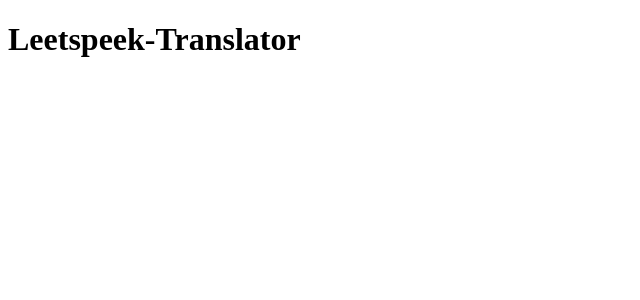
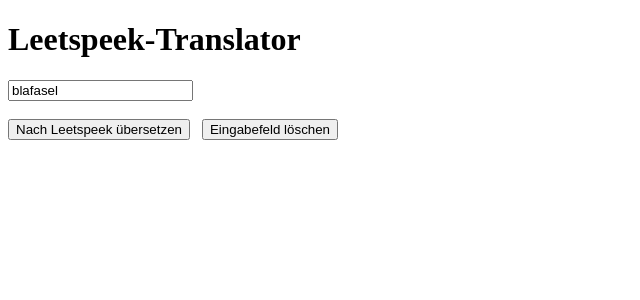
Before and after one commit to MDecker-MobileComputing/Angular_Leetspeak, an Angular app: page / in a window 1280 px wide. Shown: the top 300 px of the page, without its empty margins (0-640 px from the left). Built offline with nearby package versions, Linux system fonts and the light colour scheme.

Commit message:
Two-Way-Binding fuer <input type="text" ...> funktioniert

```diff
--- a/angular.json
+++ b/angular.json
@@ -119,11 +119,23 @@
             ],
             "scripts": []
           }
+        },
+        "lint": {
+          "builder": "@angular-eslint/builder:lint",
+          "options": {
+            "lintFilePatterns": [
+              "src/**/*.ts",
+              "src/**/*.html"
+            ]
+          }
         }
       }
     }
   },
   "cli": {
-    "analytics": "f680d084-6d7e-4c18-8a24-5e906174cc63"
+    "analytics": "f680d084-6d7e-4c18-8a24-5e906174cc63",
+    "schematicCollections": [
+      "@angular-eslint/schematics"
+    ]
   }
 }
--- a/src/app/app.component.html
+++ b/src/app/app.component.html
@@ -1 +1,12 @@
 <h1>Leetspeek-Translator</h1>
+
+
+<input type="text"
+       [(ngModel)]="eingabeText"
+       placeholder="Text zum Übersetzen"/>
+
+<br><br>
+
+<button (click)="onUebersetzenButton()" >Nach Leetspeek übersetzen</button>
+&nbsp;
+<button (click)="onLoeschenButton()"    >Eingabefeld löschen</button>
--- a/src/app/app.component.ts
+++ b/src/app/app.component.ts
@@ -6,5 +6,28 @@ import { Component } from '@angular/core';
   styleUrls: ['./app.component.scss']
 })
 export class AppComponent {
-  title = 'LeetSpeak';
+
+  /**
+   * Diese Member-Variable ist mit einem Two-Way-Binding an das <textarea>-Element
+   * für die Eingabe des zu übersetzenden Textes gebunden.
+   */
+  public eingabeText = "blafasel";
+
+  /**
+   * Event-Handler-Methode für Button "Nach Leetspeek übersetzen".
+   */
+  public onUebersetzenButton() {
+
+    console.log("Übersetzen-Button gedrückt: " + this.eingabeText);
+  }
+
+  /**
+   * Event-Handler-Methode für Button "Eingabefeld löschen".
+   */
+  public onLoeschenButton() {
+
+    console.log("Lösch-Button gedrückt.");
+    this.eingabeText = "";
+  }
+
 }
--- a/src/app/app.module.ts
+++ b/src/app/app.module.ts
@@ -1,5 +1,6 @@
 import { NgModule } from '@angular/core';
 import { BrowserModule } from '@angular/platform-browser';
+import { FormsModule } from "@angular/forms";
 
 import { AppComponent } from './app.component';
 
@@ -8,7 +9,7 @@ import { AppComponent } from './app.component';
     AppComponent
   ],
   imports: [
-    BrowserModule
+    BrowserModule, FormsModule
   ],
   providers: [],
   bootstrap: [AppComponent]
```
Also changed, not shown: package.json (+10 -1 lines), .eslintrc.json (added), 1 other file (tests, documents, lock files or other folders).
